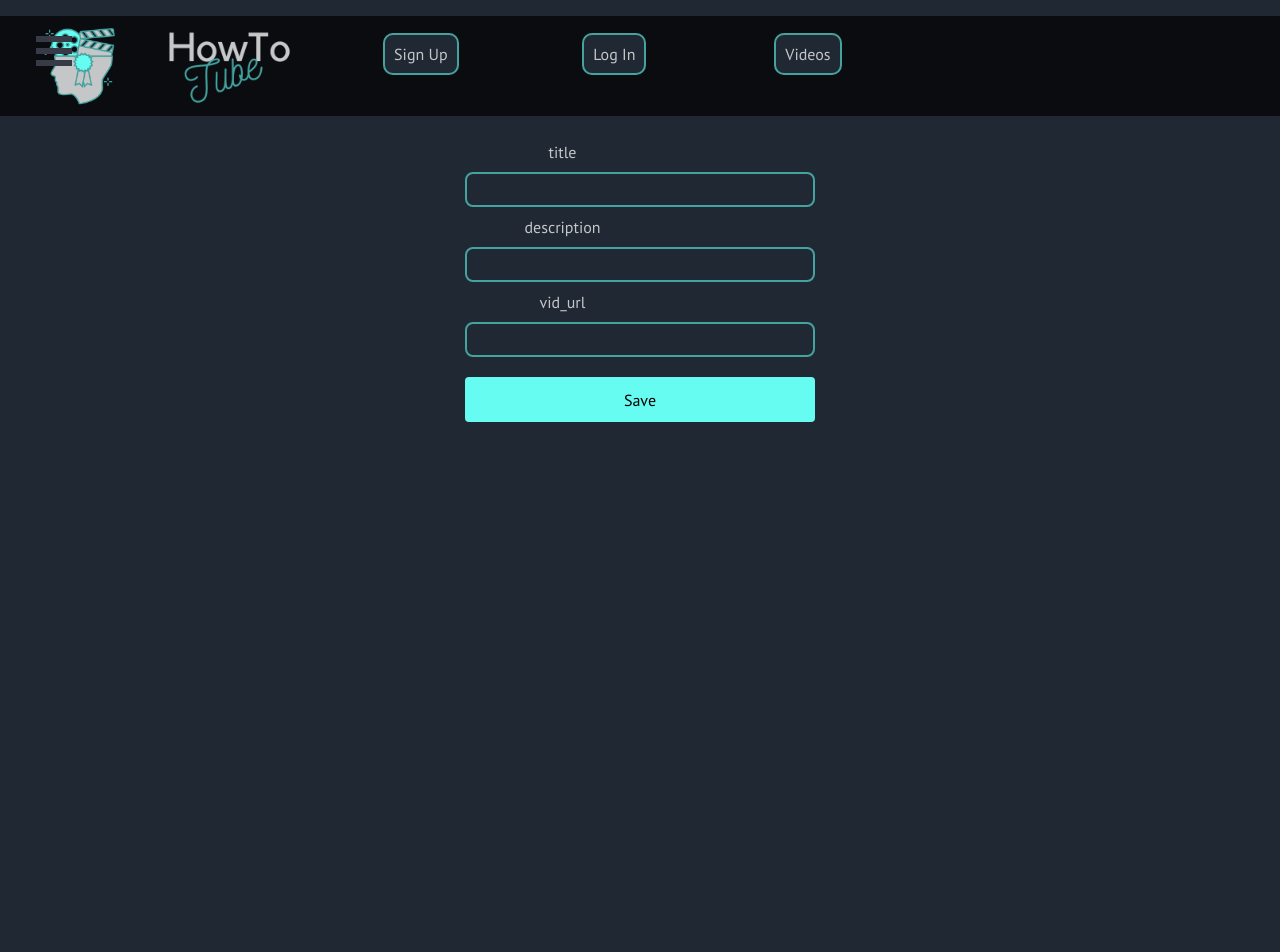
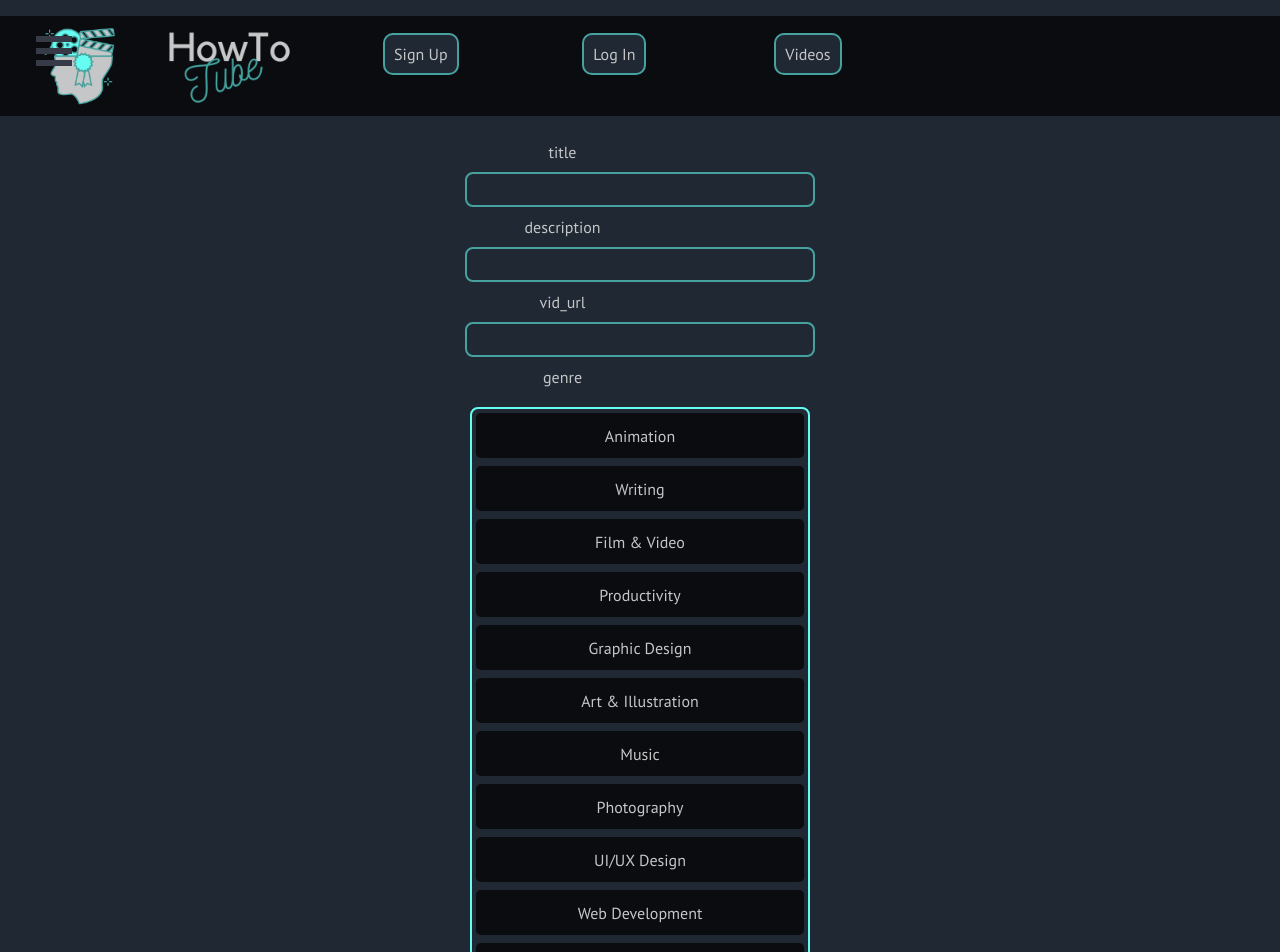
Before and after one commit to livebcdev0603/flask-react-app, a React app: page /add-video in a window 1280 px wide. Shown: the top 952 px of the page. Before the commit the page ends 800 px from the top, so only its background shows below. Built offline with nearby package versions, Linux system fonts and the light colour scheme.

Commit message:
genre COMPLETE

```diff
--- a/frontend/src/components/AddVideo.js
+++ b/frontend/src/components/AddVideo.js
@@ -6,7 +6,8 @@
   const [formData, updateFormData] = useState({
     title: '',
     description: '',
-    vid_url: ''
+    vid_url: '',
+    genres: []
   })
   const inputFields = ['title', 'description', 'vid_url']
 
@@ -29,6 +30,156 @@
       })
   }
 
+
+  const genres = [[1, 'Animation'],
+  [2, 'Writing'],
+  [3, 'Film & Video'],
+  [4, 'Productivity'],
+  [5, 'Graphic Design'],
+  [6, 'Art & Illustration'],
+  [7, 'Music'],
+  [8, 'Photography'],
+  [9, 'UI/UX Design'],
+  [10, 'Web Development'],
+  [11, 'Cooking'],
+  [12, 'Lifestyle']]
+
+  const [animationClass, animationUpdate] = useState('')
+  const [writingClass, writingUpdate] = useState('')
+  const [filmClass, filmUpdate] = useState('')
+  const [prodClass, prodUpdate] = useState('')
+  const [graphicClass, graphicUpdate] = useState('')
+  const [artClass, artUpdate] = useState('')
+  const [musicClass, musicUpdate] = useState('')
+  const [photographyClass, photographyUpdate] = useState('')
+  const [designClass, designUpdate] = useState('')
+  const [webClass, webUpdate] = useState('')
+  const [cookingClass, cookingUpdate] = useState('')
+  const [lifeClass, lifeUpdate] = useState('')
+
+  function handleSelected(e) {
+    e.preventDefault()
+    let id = null
+    const array = formData.genres
+    if (e.target.value === 'Animation') {
+      id = 1
+      if (animationClass === '') {
+        animationUpdate('genre-button-active')
+      } else {
+        animationUpdate('')
+      }
+    }
+    if (e.target.value === 'Writing') {
+      id = 2
+      if (writingClass === '') {
+        writingUpdate('genre-button-active')
+      } else {
+        writingUpdate('')
+      }
+    }
+    if (e.target.value === 'Film & Video') {
+      id = 3
+      if (filmClass === '') {
+        filmUpdate('genre-button-active')
+      } else {
+        filmUpdate('')
+      }
+    }
+    if (e.target.value === 'Productivity') {
+      id = 4
+      if (prodClass === '') {
+        prodUpdate('genre-button-active')
+      } else {
+        prodUpdate('')
+      }
+    }
+    if (e.target.value === 'Graphic Design') {
+      id = 5
+      if (graphicClass === '') {
+        graphicUpdate('genre-button-active')
+      } else {
+        graphicUpdate('')
+      }
+    }
+    if (e.target.value === 'Art & Illustration') {
+      id = 6
+      if (artClass === '') {
+        artUpdate('genre-button-active')
+      } else {
+        artUpdate('')
+      }
+    }
+    if (e.target.value === 'Music') {
+      id = 7
+      if (musicClass === '') {
+        musicUpdate('genre-button-active')
+      } else {
+        musicUpdate('')
+      }
+    }
+    if (e.target.value === 'Photography') {
+      id = 8
+      if (photographyClass === '') {
+        photographyUpdate('genre-button-active')
+      } else {
+        photographyUpdate('')
+      }
+    }
+    if (e.target.value === 'UI/UX Design') {
+      id = 9
+      if (designClass === '') {
+        designUpdate('genre-button-active')
+      } else {
+        designUpdate('')
+      }
+    }
+    if (e.target.value === 'Web Development') {
+      id = 10
+      if (webClass === '') {
+        webUpdate('genre-button-active')
+      } else {
+        webUpdate('')
+      }
+    }
+    if (e.target.value === 'Cooking') {
+      id = 11
+      if (cookingClass === '') {
+        cookingUpdate('genre-button-active')
+      } else {
+        cookingUpdate('')
+      }
+    }
+    if (e.target.value === 'Lifestyle') {
+      id = 12
+      if (lifeClass === '') {
+        lifeUpdate('genre-button-active')
+      } else {
+        lifeUpdate('')
+      }
+    }
+
+    addOrRemove(array, id)
+
+    function addOrRemove(array, id) {
+      const obj = { id: id }
+      var index = array.findIndex(x => x.id === id)
+      if (index === -1) {
+        array.push( obj )
+      } else {
+        array.splice(index, 1)
+      }
+
+      const data = {
+        ...formData,
+        genres: array
+      }
+
+      updateFormData(data)
+
+    }
+
+  }
+  console.log(formData)
   return <main className="mainEditVideo">
     <form onSubmit={handleSubmit}>
       {inputFields.map(field => {
@@ -42,6 +193,84 @@
           />
         </div>
       })}
+      <label>genre</label>
+      <div className="button-container">
+        <button
+          onClick={handleSelected}
+          className={`genres-button genre-option ${animationClass}`}
+          value={genres[0][1]}>
+          {genres[0][1]}
+        </button>
+        <button
+          onClick={handleSelected}
+          className={`genres-button genre-option ${writingClass}`}
+          value={genres[1][1]}>
+          {genres[1][1]}
+        </button>
+        <button
+          onClick={handleSelected}
+          className={`genres-button genre-option ${filmClass}`}
+          value={genres[2][1]}>
+          {genres[2][1]}
+        </button>
+        <button
+          onClick={handleSelected}
+          className={`genres-button genre-option ${prodClass}`}
+          value={genres[3][1]} >
+          {genres[3][1]}
+        </button>
+        <button
+          onClick={handleSelected}
+          className={`genres-button genre-option ${graphicClass}`}
+          value={genres[4][1]} >
+          {genres[4][1]}
+        </button>
+        <button
+          onClick={handleSelected}
+          className={`genres-button genre-option ${artClass}`}
+          value={genres[5][1]} >
+          {genres[5][1]}
+        </button>
+        <button
+          onClick={handleSelected}
+          className={`genres-button genre-option ${musicClass}`}
+          value={genres[6][1]} >
+          {genres[6][1]}
+        </button>
+        <button
+          onClick={handleSelected}
+          className={`genres-button genre-option ${photographyClass}`}
+          value={genres[7][1]} >
+          {genres[7][1]}
+        </button>
+        <button
+          onClick={handleSelected}
+          className={`genres-button genre-option ${designClass}`}
+          value={genres[8][1]} >
+          {genres[8][1]}
+        </button>
+        <button
+          onClick={handleSelected}
+          className={`genres-button genre-option ${webClass}`}
+          value={genres[9][1]} >
+          {genres[9][1]}
+        </button>
+        <button
+          onClick={handleSelected}
+          className={`genres-button genre-option ${cookingClass}`}
+          value={genres[10][1]} >
+          {genres[10][1]}
+        </button>
+        <button
+          onClick={handleSelected}
+          className={`genres-button genre-option ${lifeClass}`}
+          value={genres[11][1]} >
+          {genres[11][1]}
+        </button>
+      </div>
+
+
+
       <button>Save</button>
     </form>
   </main>
--- a/frontend/src/styles/styles.scss
+++ b/frontend/src/styles/styles.scss
@@ -220,7 +220,28 @@
 
 }
 
+.button-container {
+  margin: 20px 5px 5px;
+  border: 2px var(--extraLight) solid;
+  border-radius: 8px;
+  display: flex;
+  flex-direction: row;
+  flex-wrap: wrap;
+  justify-content: center;
+  padding: 10;
 
+  .genres-button.genre-option{
+    padding: 8px;
+    margin: 4px;
+    color: var(--grey);
+    background-color: var(--dark);
+    border-radius: 5px;
+
+  }
+  .genres-button.genre-option.genre-button-active{
+    border: 2px var(--extraLight) solid;
+  }
+}
 
 
 .singleVideoMain {
--- a/package.json
+++ b/package.json
@@ -35,6 +35,7 @@
     "react-burger-menu": "^3.0.1",
     "react-dom": "^16.13.1",
     "react-player": "^2.7.0",
-    "react-router-dom": "^5.2.0"
+    "react-router-dom": "^5.2.0",
+    "styled-components": "^5.2.1"
   }
 }
```
Also changed, not shown: 1 other file (tests, documents, lock files or other folders).
